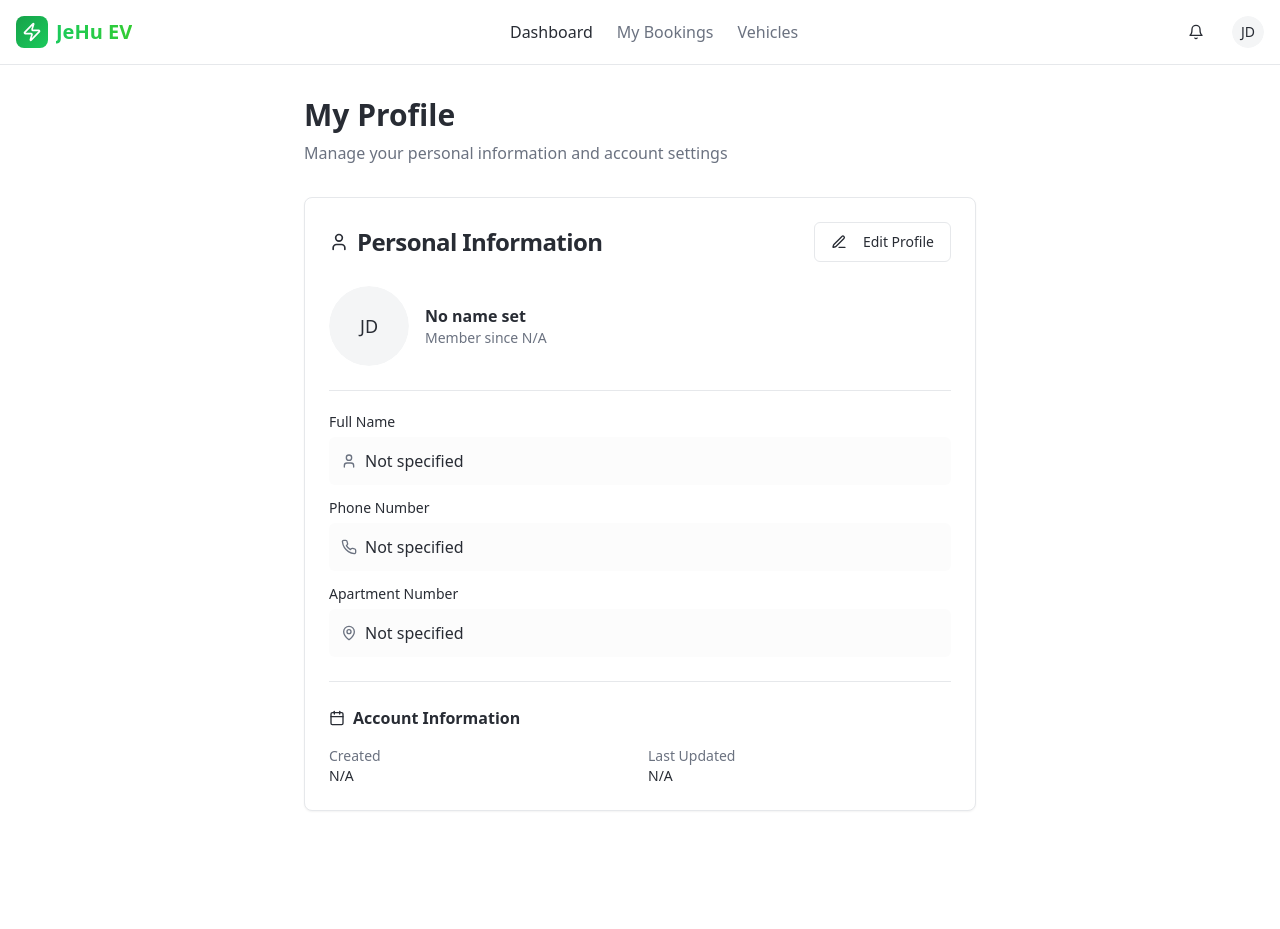
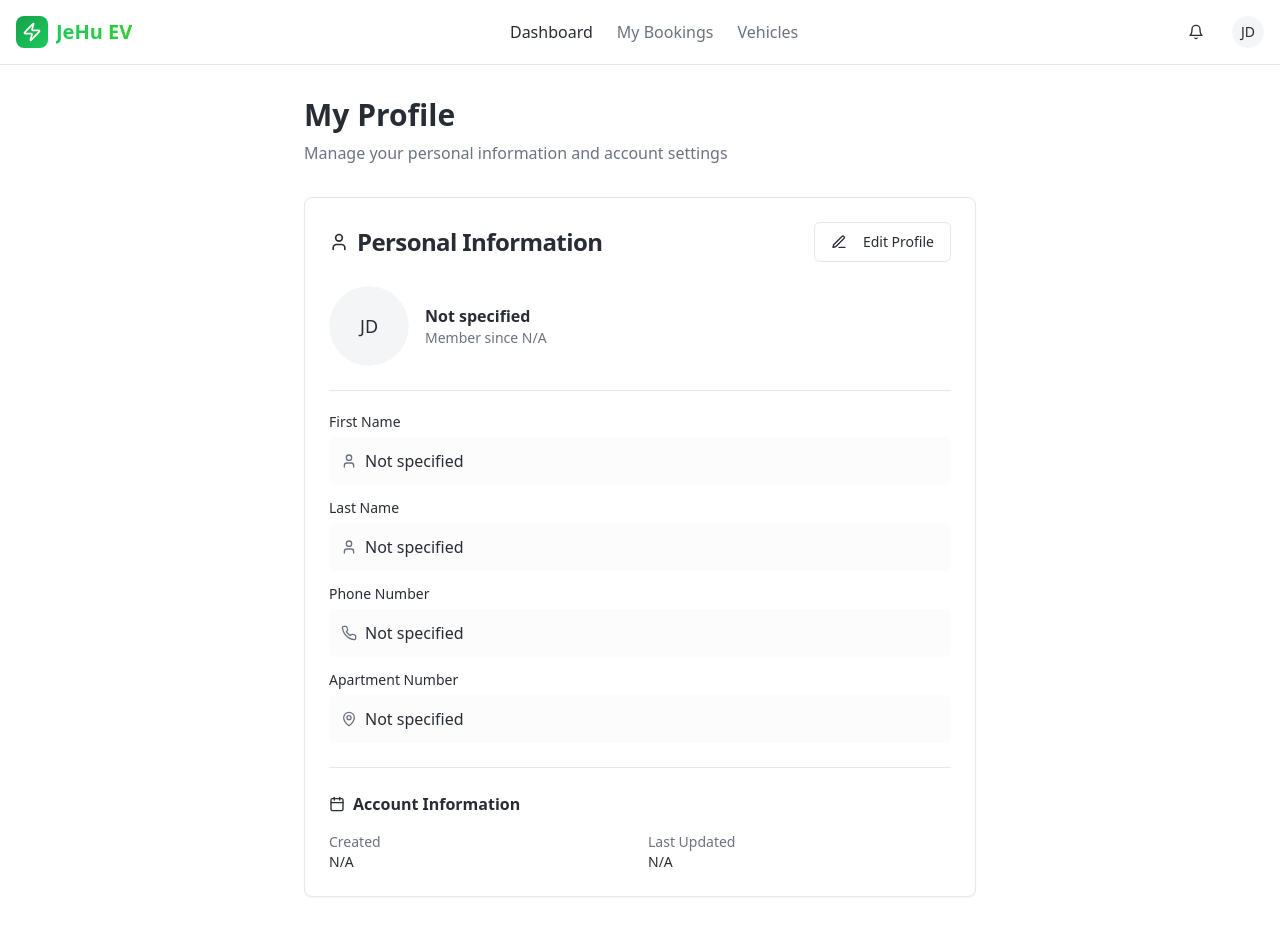
Before and after one commit to lloydten/sandton-drive-share-12, a React (Vite) app: page /profile in a window 1280 px wide. Before the commit the page ends 843 px from the top, so only its background shows below. Built offline with nearby package versions, Linux system fonts and the light colour scheme.

Commit message:
Update profile page display

```diff
--- a/src/pages/Profile.tsx
+++ b/src/pages/Profile.tsx
@@ -13,7 +13,8 @@ import DashboardNavbar from "@/components/DashboardNavbar";
 interface UserProfile {
   id: string;
   user_id: string;
-  full_name: string | null;
+  first_name: string | null;
+  last_name: string | null;
   phone: string | null;
   apartment_number: string | null;
   created_at: string;
@@ -24,7 +25,8 @@ const Profile = () => {
   const [profile, setProfile] = useState<UserProfile | null>(null);
   const [isEditing, setIsEditing] = useState(false);
   const [formData, setFormData] = useState({
-    full_name: "",
+    first_name: "",
+    last_name: "",
     phone: "",
     apartment_number: ""
   });
@@ -58,9 +60,18 @@ const Profile = () => {
       }
 
       if (profileData) {
-        setProfile(profileData);
+        // Handle both old and new schema
+        const firstName = (profileData as any).first_name || null;
+        const lastName = (profileData as any).last_name || null;
+
+        setProfile({
+          ...profileData,
+          first_name: firstName,
+          last_name: lastName
+        });
         setFormData({
-          full_name: profileData.full_name || "",
+          first_name: firstName || "",
+          last_name: lastName || "",
           phone: profileData.phone || "",
           apartment_number: profileData.apartment_number || ""
         });
@@ -80,7 +91,8 @@ const Profile = () => {
     setIsEditing(false);
     if (profile) {
       setFormData({
-        full_name: profile.full_name || "",
+        first_name: (profile as any).first_name || "",
+        last_name: (profile as any).last_name || "",
         phone: profile.phone || "",
         apartment_number: profile.apartment_number || ""
       });
@@ -96,7 +108,8 @@ const Profile = () => {
       const { error } = await supabase
         .from('profiles')
         .update({
-          full_name: formData.full_name || null,
+          first_name: formData.first_name || null,
+          last_name: formData.last_name || null,
           phone: formData.phone || null,
           apartment_number: formData.apartment_number || null,
           updated_at: new Date().toISOString()
@@ -134,14 +147,16 @@ const Profile = () => {
     }));
   };
 
-  const getInitials = (name: string | null) => {
-    if (!name) return "JD";
-    return name
-      .split(" ")
-      .map(n => n[0])
-      .join("")
-      .toUpperCase()
-      .slice(0, 2);
+  const getInitials = (firstName: string | null, lastName: string | null) => {
+    if (!firstName && !lastName) return "JD";
+    const first = firstName?.charAt(0) || "";
+    const last = lastName?.charAt(0) || "";
+    return (first + last).toUpperCase();
+  };
+
+  const getFullName = (firstName: string | null, lastName: string | null) => {
+    if (!firstName && !lastName) return "Not specified";
+    return [firstName, lastName].filter(Boolean).join(" ");
   };
 
   if (loading) {
@@ -217,12 +232,12 @@ const Profile = () => {
                 <Avatar className="w-20 h-20">
                   <AvatarImage src="" alt="Profile" />
                   <AvatarFallback className="text-lg">
-                    {getInitials(profile?.full_name)}
+                    {getInitials(profile?.first_name, profile?.last_name)}
                   </AvatarFallback>
                 </Avatar>
                 <div>
                   <h3 className="font-semibold">
-                    {profile?.full_name || "No name set"}
+                    {getFullName(profile?.first_name, profile?.last_name)}
                   </h3>
                   <p className="text-sm text-muted-foreground">
                     Member since {profile ? new Date(profile.created_at).toLocaleDateString() : "N/A"}
@@ -235,18 +250,35 @@ const Profile = () => {
               {/* Profile Details */}
               <div className="grid gap-4">
                 <div className="grid gap-2">
-                  <Label htmlFor="full_name">Full Name</Label>
+                  <Label htmlFor="first_name">First Name</Label>
                   {isEditing ? (
                     <Input
-                      id="full_name"
-                      value={formData.full_name}
-                      onChange={(e) => handleInputChange("full_name", e.target.value)}
-                      placeholder="Enter your full name"
+                      id="first_name"
+                      value={formData.first_name}
+                      onChange={(e) => handleInputChange("first_name", e.target.value)}
+                      placeholder="Enter your first name"
                     />
                   ) : (
                     <div className="flex items-center gap-2 p-3 bg-muted/30 rounded-md">
                       <User className="w-4 h-4 text-muted-foreground" />
-                      <span>{profile?.full_name || "Not specified"}</span>
+                      <span>{profile?.first_name || "Not specified"}</span>
+                    </div>
+                  )}
+                </div>
+
+                <div className="grid gap-2">
+                  <Label htmlFor="last_name">Last Name</Label>
+                  {isEditing ? (
+                    <Input
+                      id="last_name"
+                      value={formData.last_name}
+                      onChange={(e) => handleInputChange("last_name", e.target.value)}
+                      placeholder="Enter your last name"
+                    />
+                  ) : (
+                    <div className="flex items-center gap-2 p-3 bg-muted/30 rounded-md">
+                      <User className="w-4 h-4 text-muted-foreground" />
+                      <span>{profile?.last_name || "Not specified"}</span>
                     </div>
                   )}
                 </div>
```
